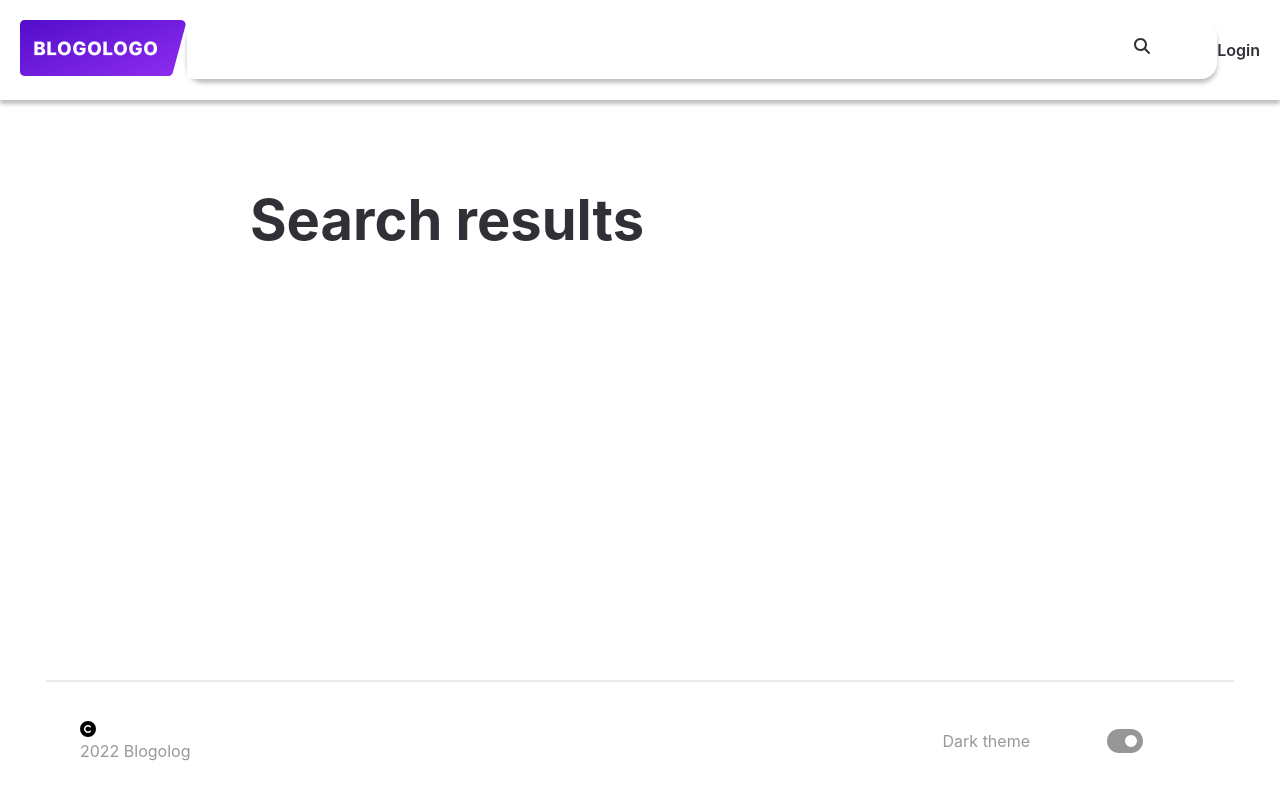
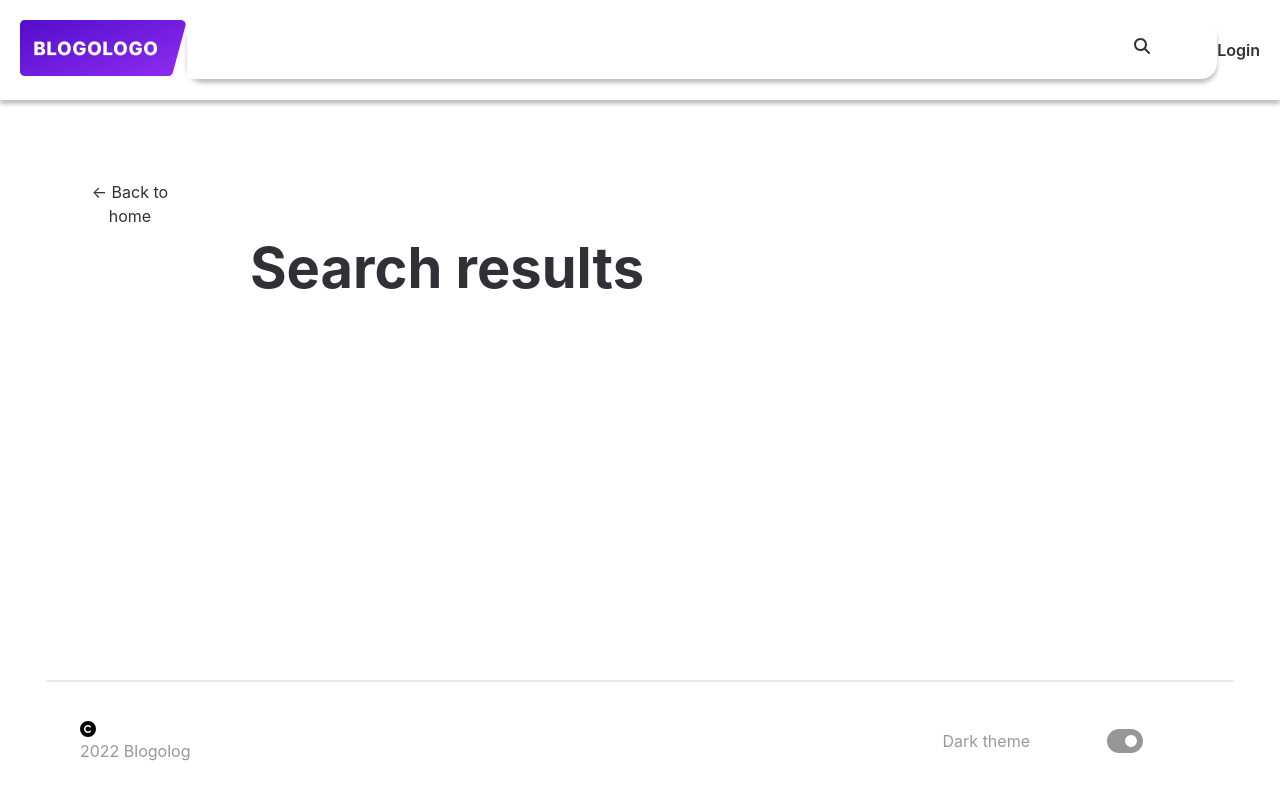
Before and after one commit to Shelkovskiy/NewsBLogApp-use-React-Redux-, a React (Create React App) app in the folder react-redux-app/: page /searchpage in a window 1280 px wide. Built offline with nearby package versions, Linux system fonts and the light colour scheme.

Commit message:
fix style pages and fix workplace

```diff
--- a/react-redux-app/src/pages/MainPage/index.tsx
+++ b/react-redux-app/src/pages/MainPage/index.tsx
@@ -28,7 +28,7 @@ const SortItem = styled.div`
 	}
 `;
 
-export const MainPage = () => {
+const MainPage = () => {
 	return (
 		<ComponentsContainer
 			maxWidth="1120px"
--- a/react-redux-app/src/pages/NewsPage/index.tsx
+++ b/react-redux-app/src/pages/NewsPage/index.tsx
@@ -80,4 +80,5 @@ export const NewsPage = () => {
 		</ComponentsContainer>
 	);
 };
+
 export default NewsPage;
--- a/react-redux-app/src/pages/SearchPage/index.tsx
+++ b/react-redux-app/src/pages/SearchPage/index.tsx
@@ -1,8 +1,18 @@
 import React from "react";
 import ComponentsContainer from "../../components/common-components/Container";
 import CustomText from "../../components/common-components/Text";
+import { useAppSelector } from "../../redux/hooks/index";
+import {
+	searchResult,
+	isLoadingSelector,
+} from "../../redux/selectors/blogsSelector/index";
+import List from "../../components/common-components/UserList/List";
+import Loader from "../../components/common-components/Loader/Loader";
+import { CustomLnk } from "../../components/common-components/CustomLink";
+const Searchpage = () => {
+	const searchBlogsResult = useAppSelector(searchResult);
+	const isLoading = useAppSelector(isLoadingSelector);
 
-const Searchpage = () => {
 	return (
 		<ComponentsContainer
 			maxWidth="1120px"
@@ -10,6 +20,20 @@ const Searchpage = () => {
 			padding="0px 0px 10px "
 		>
 			<ComponentsContainer maxWidth="100%" margin="0px 0px 64px">
+				<ComponentsContainer width="100px">
+					<CustomLnk to="/mainpage" textDecoration="none">
+						<CustomText
+							fontfamily="Inter"
+							fontweight="400"
+							fontsize="16"
+							color="#313037"
+							lineheight="24"
+							cursor="pointer"
+						>
+							← Back to home
+						</CustomText>
+					</CustomLnk>
+				</ComponentsContainer>
 				<CustomText
 					fontsize="56"
 					lineheight="80"
@@ -22,11 +46,10 @@ const Searchpage = () => {
 				</CustomText>
 			</ComponentsContainer>
 			<ComponentsContainer>
-				<div>
-					{/* <List items={filterBlogs} /> */}
-				</div>
+				{isLoading ? <Loader /> : <List items={searchBlogsResult} />}
 			</ComponentsContainer>
 		</ComponentsContainer>
 	);
 };
+
 export default Searchpage;
```
Also changed, not shown: react-redux-app/src/pages/NotFoundPage/index.tsx (+4 -3 lines).
